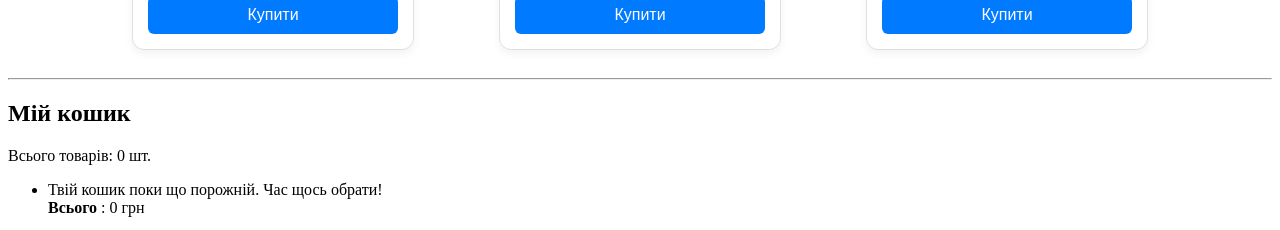
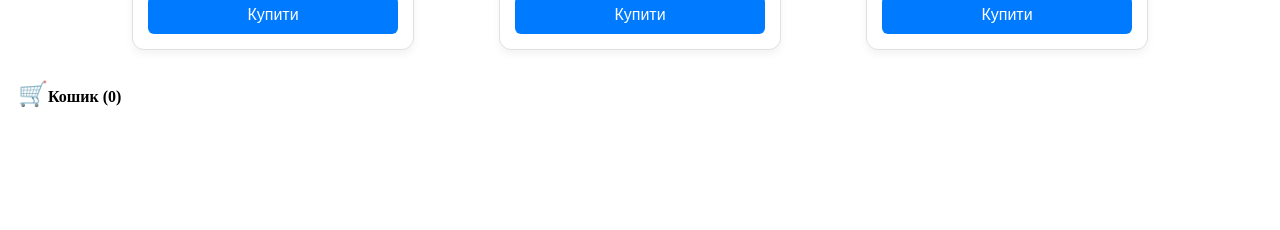
Before and after one commit to OksanaKononenko/my-first-angular-app, an Angular app: page /products in a window 1280 px wide. Shown: the part 584-814 px from the top of the page. Built offline with nearby package versions, Linux system fonts and the light colour scheme.

Commit message:
feat: додано правильний підрахунок загальної кількості товарів у кошику

```diff
--- a/src/app/components/products-page/products-page.html
+++ b/src/app/components/products-page/products-page.html
@@ -41,11 +41,21 @@
   </p>
 }
 
+<!-- Іконка кошика -->
+<div class="cart-icon-container" (click)="toggleCart()" style="cursor: pointer; text-align: left; padding: 10px;">
+  <span style="font-size: 24px;">🛒</span>
+  <strong>Кошик ({{ totalItemsCount }})</strong>
+</div>
+<!-- Деталі кошика з'являться ТІЛЬКИ якщо isCartVisible дорівнює true -->
+
+@if (isCartVisible) {
 <hr>
+
+
 
 <div class="cart-summary">
   <h2>Мій кошик</h2>
-  <p>Всього товарів: {{ cart.length }} шт.</p>
+  <p>Всього товарів: {{ totalItemsCount}} шт.</p>
 
   <!-- Починаємо виводити список -->
   <ul>
@@ -61,3 +71,4 @@
     <strong>Bсього </strong>  : {{ cart.reduce((total, item) => total + item.totalPrice, 0) }} грн
   </ul>
 </div>
+}
--- a/src/app/components/products-page/products-page.ts
+++ b/src/app/components/products-page/products-page.ts
@@ -54,7 +54,13 @@ onProductBought(productData: {name: string, price: number, quantity: number}) {
       console.log(`Товар "${currentProduct.name}" додано! Залишок: ${currentProduct.quantity}`);
     }
 }
+// 0. Змінна-перемикач (за замовчуванням кошик прихований)
+  isCartVisible = false;
 
+  // 2. Функція для відкриття/закриття кошика
+  toggleCart() {
+    this.isCartVisible = !this.isCartVisible;
+  }
 
 // 1. Створюємо порожнє місце для покупок
 // Масив товарів у кошику
@@ -112,4 +118,9 @@ addToCart(productData: { name: string; price: number }) {
     console.log('Назва товару у кошику:', productData.name);
     console.log('Кількість унікальних товарів у кошику:', this.cart.length);
     console.log('Загальна сума в кошику:', this.cart.reduce((total, item) => total + item.totalPrice, 0));
-}}
+}
+
+// Ця функція пройдеться по всьому кошику і додасть усі quantity
+  get totalItemsCount(): number {
+    return this.cart.reduce((total, item) => total + item.quantity, 0);
+  }}
```
